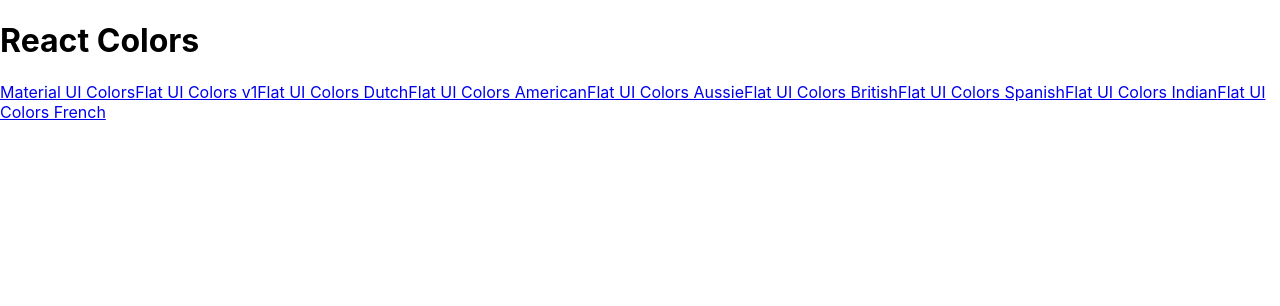
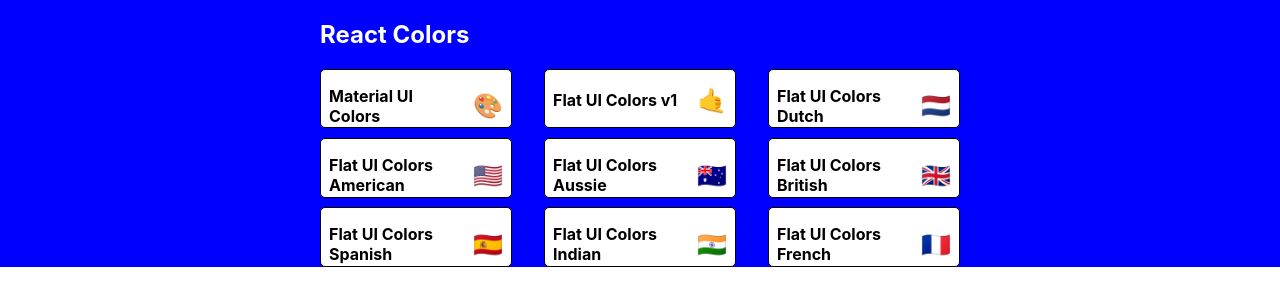
Before and after one commit to Maneedhar/React-Colors-App, a React (Create React App) app: page / in a window 1280 px wide. Shown: the top 306 px of the page. Built offline with nearby package versions, Linux system fonts and the light colour scheme.

Commit message:
Palette List styling

```diff
--- a/package.json
+++ b/package.json
@@ -5,6 +5,7 @@
   "dependencies": {
     "@material-ui/core": "^4.11.0",
     "@material-ui/icons": "^4.9.1",
+    "@material-ui/styles": "^4.10.0",
     "@testing-library/jest-dom": "^4.2.4",
     "@testing-library/react": "^9.5.0",
     "@testing-library/user-event": "^7.2.1",
--- /dev/null
+++ b/src/MiniPalette.js
@@ -0,0 +1,47 @@
+import React from 'react';
+import { withStyles } from '@material-ui/styles';
+
+const styles = {
+	root: {
+		backgroundColor: 'white',
+		border: '1px solid black',
+		borderRadius: '5px',
+		padding: '0.5rem',
+		position: 'relative',
+		overflow: 'hidden',
+		'& hover': {
+			cursor: 'pointer'
+		}
+	},
+	colors: {
+		backgroundColor: 'grey'
+	},
+	title: {
+		display: 'flex',
+		justifyContent: 'space-between',
+		alignItems: 'center',
+		margin: '0',
+		color: 'black',
+		paddingTop: '0.5rem',
+		fontSize: '1rem',
+		position: 'relative'
+	},
+	emoji: {
+		marginLeft: '0.5rem',
+		fontSize: '1.5rem'
+	}
+};
+
+export default withStyles(styles)(function MiniPalette(props) {
+	const { classes, paletteName, emoji } = props;
+
+	return (
+		<div className={classes.root}>
+			<div className={classes.colors} />
+			<h5 className={classes.title}>
+				{paletteName}
+				<span className={classes.emoji}>{emoji}</span>
+			</h5>
+		</div>
+	);
+});
--- a/src/PaletteList.js
+++ b/src/PaletteList.js
@@ -1,14 +1,53 @@
 import React, { Component } from 'react';
+import MiniPalette from './MiniPalette';
 import { Link } from 'react-router-dom';
+import { withStyles } from '@material-ui/styles';
+import { Grid } from '@material-ui/core';
 
-export default class PaletteList extends Component {
+const styles = {
+	root: {
+		backgroundColor: 'blue',
+		height: '100%',
+		display: 'flex',
+		alignItems: 'flex-start',
+		justifyContent: 'center'
+	},
+	container: {
+		width: '50%',
+		display: 'flex',
+		alignItems: 'flex-start',
+		flexDirection: 'column',
+		flexWrap: 'wrap'
+	},
+	nav: {
+		display: 'flex',
+		width: '100%',
+		justifyContent: 'space-between',
+		color: 'white'
+	},
+	palettes: {
+		boxSizing: 'border-box',
+		width: '100%',
+		display: 'grid',
+		gridTemplateColumns: 'repeat(3, 30%)',
+		gridGap: '5%'
+	}
+};
+
+export default withStyles(styles)(
+	class PaletteList extends Component {
 		render() {
-		const { palettes } = this.props;
+			const { palettes, classes } = this.props;
 			return (
-			<div>
+				<div className={classes.root}>
+					<div className={classes.container}>
+						<nav className={classes.nav}>
 							<h1>React Colors</h1>
-				{palettes.map((palette) => <Link to={`/palette/${palette.id}`}>{palette.paletteName}</Link>)}
+						</nav>
+						<div className={classes.palettes}>{palettes.map((palette) => <MiniPalette {...palette} />)}</div>
+					</div>
 				</div>
 			);
 		}
 	}
+);
```
Lines whose indentation alone changed are shown as unchanged.
